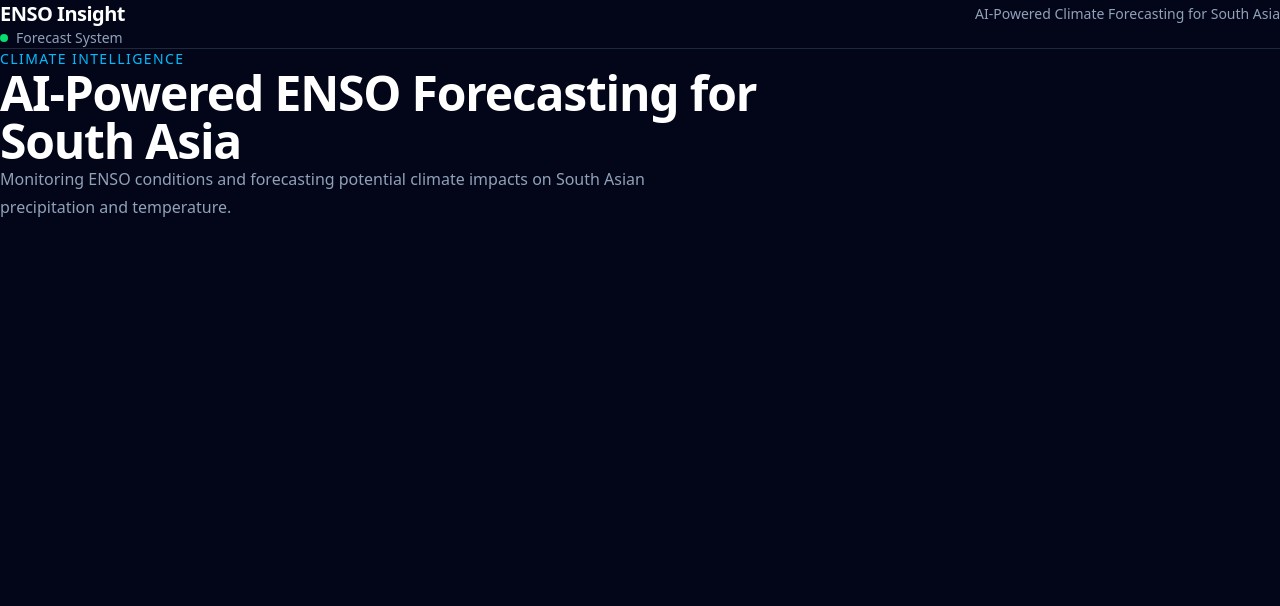
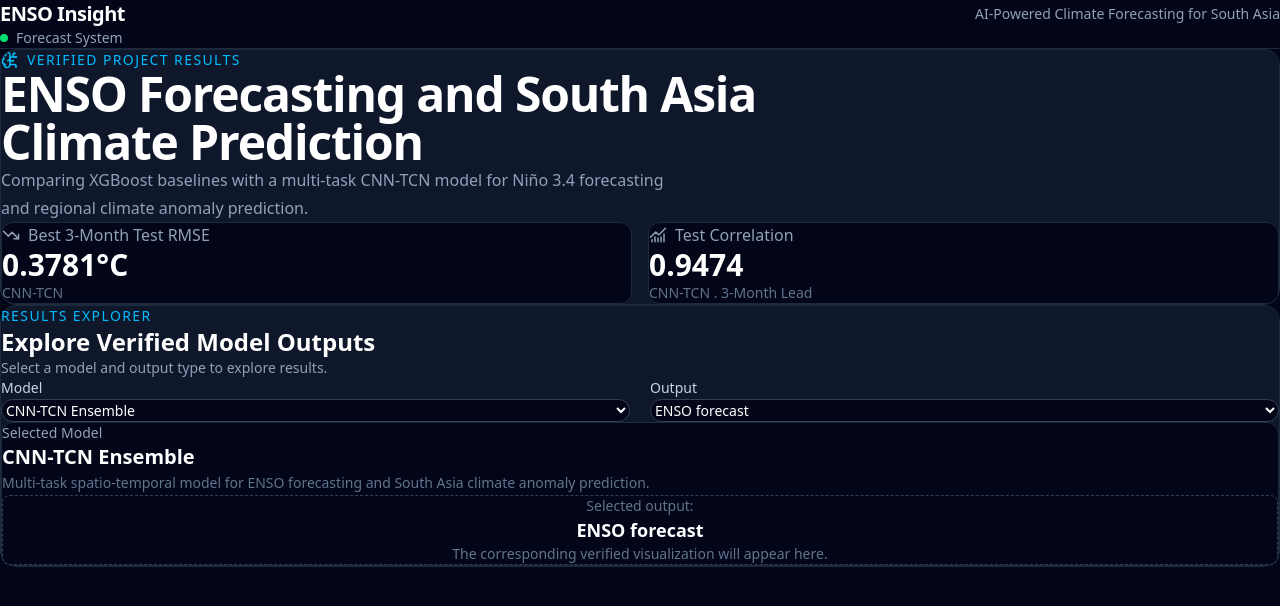
Before and after one commit to Rojin-Dhami/AI-Enhanced-Prediction-of-El-Ni-o-and-its-Regional-Climate-Impacts, a Next.js app: page / in a window 1280 px wide. Shown: the top 606 px of the page. Built offline with nearby package versions, Linux system fonts and the light colour scheme.

Commit message:
Update page

```diff
--- a/app/page.tsx
+++ b/app/page.tsx
@@ -1,5 +1,6 @@
 import DashboardHeader from "@/components/dashboard/DashboardHeader";
-
+import ProjectHero from "@/components/dashboard/ProjectHero";
+import ResultsExplorer from "@/components/dashboard/ResultsExplorer";
 
 export default function Home() {
   return (
@@ -7,37 +8,11 @@ export default function Home() {
 
       <DashboardHeader />
 
-      <div className="mx-auto max-w-7xl px-4 py-10 sm:px-6 lg:px-8">
+      <div className="mx-auto max-w-7xl space-y-8 px-4 py-8 sm:px-6 lg:px-8">
 
-        <section className="mb-10">
-          <p className="text-sm font-medium tracking-widest text-sky-400">
-            CLIMATE INTELLIGENCE
-          </p>
+        <ProjectHero/>
 
-          <h1 className="mt-3 max-w-3xl text-4xl font-bold tracking-tight text-white md:text-5xl">
-            AI-Powered ENSO Forecasting for South Asia
-          </h1>
-
-          <p className="mt-5 max-w-2xl text-base leading-7 text-slate-400">
-            Monitoring ENSO conditions and forecasting potential climate impacts on South Asian precipitation and temperature.
-          </p>
-        </section>
-
-        <div className="space-y-8">
-
-          {/* <StatusCards/>
-
-          <ENSOForecastChart/>
-
-          <ClimateOutlook/>
-
-          <ClimateSummary/>
-
-          <ModelPerformance/>
-
-          <HowItWorks/> */}
-
-        </div>
+        <ResultsExplorer/>
 
       </div>
 
```
